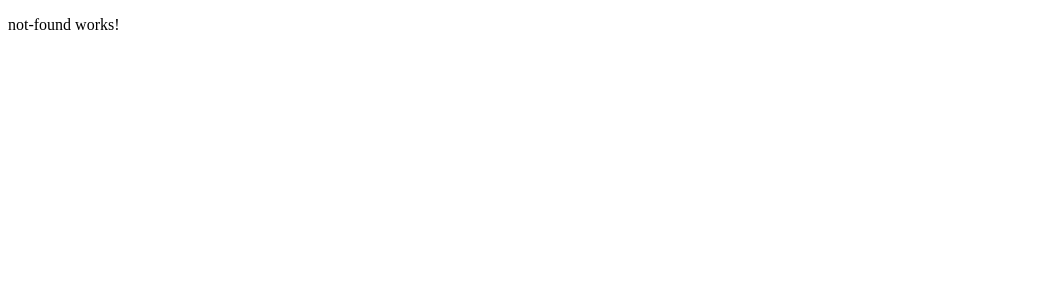
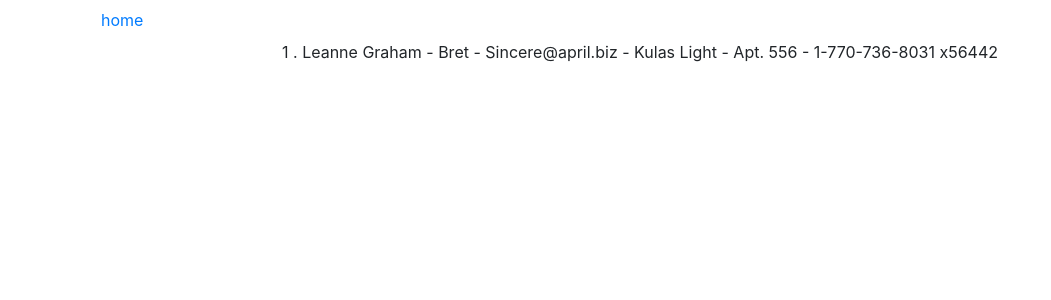
Before and after one commit to SalaHmT/ng-Project, an Angular app: page /details/1 in a window 1280 px wide. Shown: the top 300 px of the page, without its empty margins (0-1051 px from the left). Built offline with nearby package versions, Linux system fonts and the light colour scheme.

Commit message:
clickroutingevent

```diff
--- a/angular.json
+++ b/angular.json
@@ -19,12 +19,10 @@
             "polyfills": "src/polyfills.ts",
             "tsConfig": "tsconfig.app.json",
             "aot": false,
-            "assets": [
-              "src/favicon.ico",
-              "src/assets"
-            ],
+            "assets": ["src/favicon.ico", "src/assets"],
             "styles": [
-              "src/styles.css"
+              "src/styles.css",
+              "node_modules/bootstrap/dist/css/bootstrap.min.css"
             ],
             "scripts": []
           },
@@ -84,13 +82,8 @@
             "polyfills": "src/polyfills.ts",
             "tsConfig": "tsconfig.spec.json",
             "karmaConfig": "karma.conf.js",
-            "assets": [
-              "src/favicon.ico",
-              "src/assets"
-            ],
-            "styles": [
-              "src/styles.css"
-            ],
+            "assets": ["src/favicon.ico", "src/assets"],
+            "styles": ["src/styles.css"],
             "scripts": []
           }
         },
@@ -102,9 +95,7 @@
               "tsconfig.spec.json",
               "e2e/tsconfig.json"
             ],
-            "exclude": [
-              "**/node_modules/**"
-            ]
+            "exclude": ["**/node_modules/**"]
           }
         },
         "e2e": {
@@ -120,6 +111,7 @@
           }
         }
       }
-    }},
+    }
+  },
   "defaultProject": "app-listEmp"
 }
--- a/package.json
+++ b/package.json
@@ -19,6 +19,7 @@
     "@angular/platform-browser": "~8.2.14",
     "@angular/platform-browser-dynamic": "~8.2.14",
     "@angular/router": "~8.2.14",
+    "bootstrap": "^4.0.0-alpha.6",
     "rxjs": "~6.4.0",
     "tslib": "^1.10.0",
     "zone.js": "~0.9.1"
--- a/src/app/employee/employee.component.html
+++ b/src/app/employee/employee.component.html
@@ -1,12 +1,12 @@
 <div style="list-style-position: inside ;text-align: center; ">
   <h1>Les noms des employees</h1>
+
   <ul *ngFor="let i of listEmp" (click)="onclick(i)">
-    <li style="align-content: center;">
+    <li style="align-content: center; ">
       {{ i.name }}
     </li>
   </ul>
-  <div>
-    {{ emp.id }} . {{ emp.name }} - {{ emp.username }} -
-    {{ emp.address.street }}
-  </div>
+  <h6>cliquer sur le nom pour autre details...</h6>
 </div>
+
+<router-outlet></router-outlet>
--- a/src/app/employee/employee.component.ts
+++ b/src/app/employee/employee.component.ts
@@ -2,23 +2,26 @@ import { Employee } from "./../employee";
 import { ServiceEmpService } from "./../service-emp.service";
 import { Component, OnInit, ɵConsole } from "@angular/core";
 import { FormsModule } from "@angular/forms";
-
+import { Router } from "@angular/router";
 @Component({
   selector: "employee",
   templateUrl: "./employee.component.html",
   styleUrls: ["./employee.component.css"]
 })
 export class EmployeeComponent {
+  constructor(
+    private _ServiceEmpService: ServiceEmpService,
+    private router: Router
+  ) {}
   public listEmp = [];
+  public emp = new Employee();
   public listemp: any = [];
-  public emp = new Employee();
-  constructor(private _ServiceEmpService: ServiceEmpService) {}
-
   ngOnInit() {
     this.listEmp = this._ServiceEmpService.getListEmp();
   }
   onclick(i: Employee) {
     this.emp = i;
+    this.router.navigate(["/details", this.emp.id]);
     return this.emp;
   }
 }
--- a/src/app/list-emp/list-emp.component.html
+++ b/src/app/list-emp/list-emp.component.html
@@ -1 +1,8 @@
-<p>list-emp works!</p>
+<app-navbar></app-navbar>
+<div>
+  {{ done(empid - 1) }}
+</div>
+<div style="list-style-position: inside ;text-align: center; ">
+  {{ emp.id }} . {{ emp.name }} - {{ emp.username }} - {{ emp.email }} -
+  {{ emp.address.street }} - {{ emp.address.suite }} - {{ emp.phone }}
+</div>
--- a/src/app/list-emp/list-emp.component.ts
+++ b/src/app/list-emp/list-emp.component.ts
@@ -1,15 +1,28 @@
-import { Component, OnInit } from '@angular/core';
+import { ServiceEmpService } from "./../service-emp.service";
+import { Employee } from "./../employee";
+import { Component, OnInit } from "@angular/core";
+import { ActivatedRoute } from "@angular/router";
 
 @Component({
-  selector: 'app-list-emp',
-  templateUrl: './list-emp.component.html',
-  styleUrls: ['./list-emp.component.css']
+  selector: "app-list-emp",
+  templateUrl: "./list-emp.component.html",
+  styleUrls: ["./list-emp.component.css"]
 })
 export class ListEmpComponent implements OnInit {
-
-  constructor() { }
-
+  constructor(
+    private _ServiceEmpService: ServiceEmpService,
+    private route: ActivatedRoute
+  ) {}
+  public empid;
+  public listEmp = [];
+  public emp = new Employee();
   ngOnInit() {
+    this.listEmp = this._ServiceEmpService.getListEmp();
+    let id = parseInt(this.route.snapshot.paramMap.get("id"));
+    this.empid = id;
   }
 
+  done(id: number) {
+    this.emp = this.listEmp[id];
+  }
 }
--- /dev/null
+++ b/src/app/navbar/navbar.component.html
@@ -0,0 +1,7 @@
+<div class="container">
+  <ul class="nav">
+    <li class="nav-item">
+      <a class="nav-link" routerLink="/empname">home</a>
+    </li>
+  </ul>
+</div>
--- /dev/null
+++ b/src/app/navbar/navbar.component.ts
@@ -0,0 +1,12 @@
+import { Component, OnInit } from "@angular/core";
+
+@Component({
+  selector: "app-navbar",
+  templateUrl: "./navbar.component.html",
+  styleUrls: ["./navbar.component.css"]
+})
+export class NavbarComponent implements OnInit {
+  constructor() {}
+
+  ngOnInit() {}
+}
--- a/src/index.html
+++ b/src/index.html
@@ -8,6 +8,8 @@
     <link rel="icon" type="image/x-icon" href="favicon.ico" />
   </head>
   <body>
+    <app-navbar></app-navbar>
+
     <app-root></app-root>
   </body>
 </html>
```
Also changed, not shown: src/app/app.module.ts (+5 -3 lines), src/app/navbar/navbar.component.css (added), 2 other files (tests, documents, lock files or other folders).
